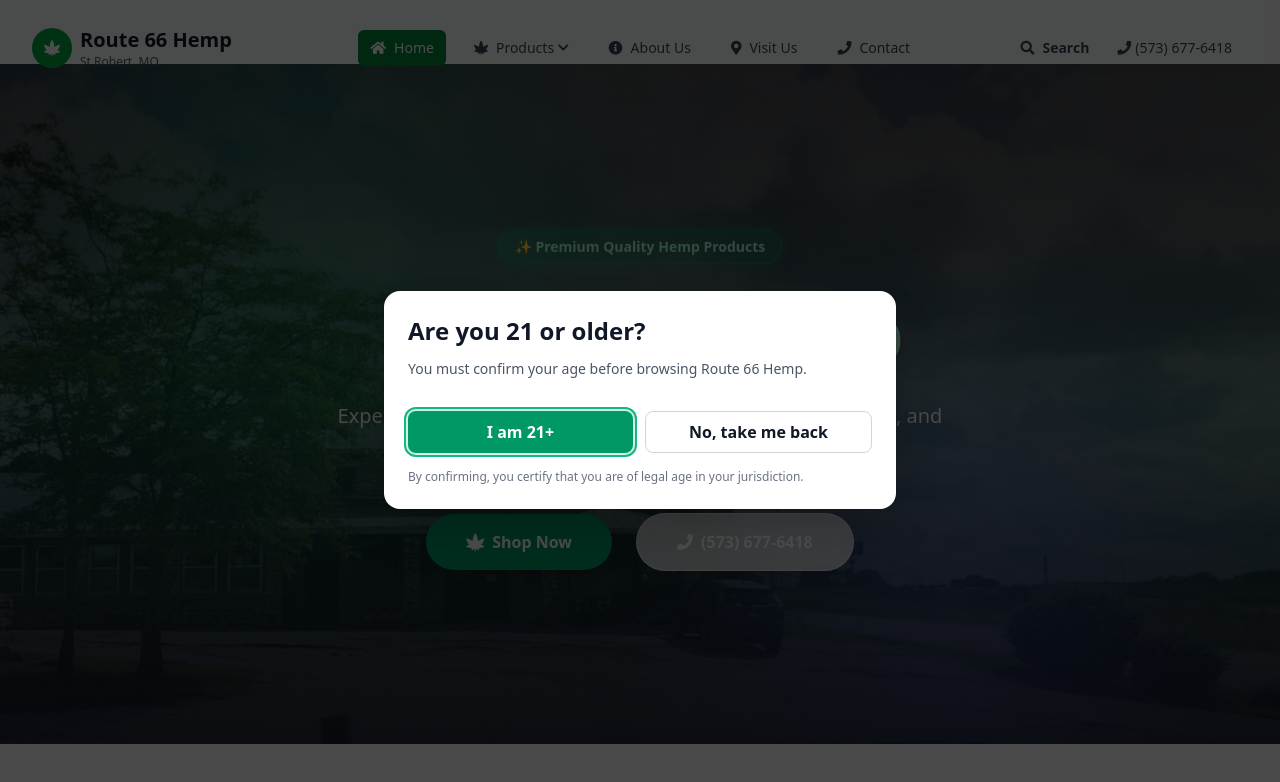
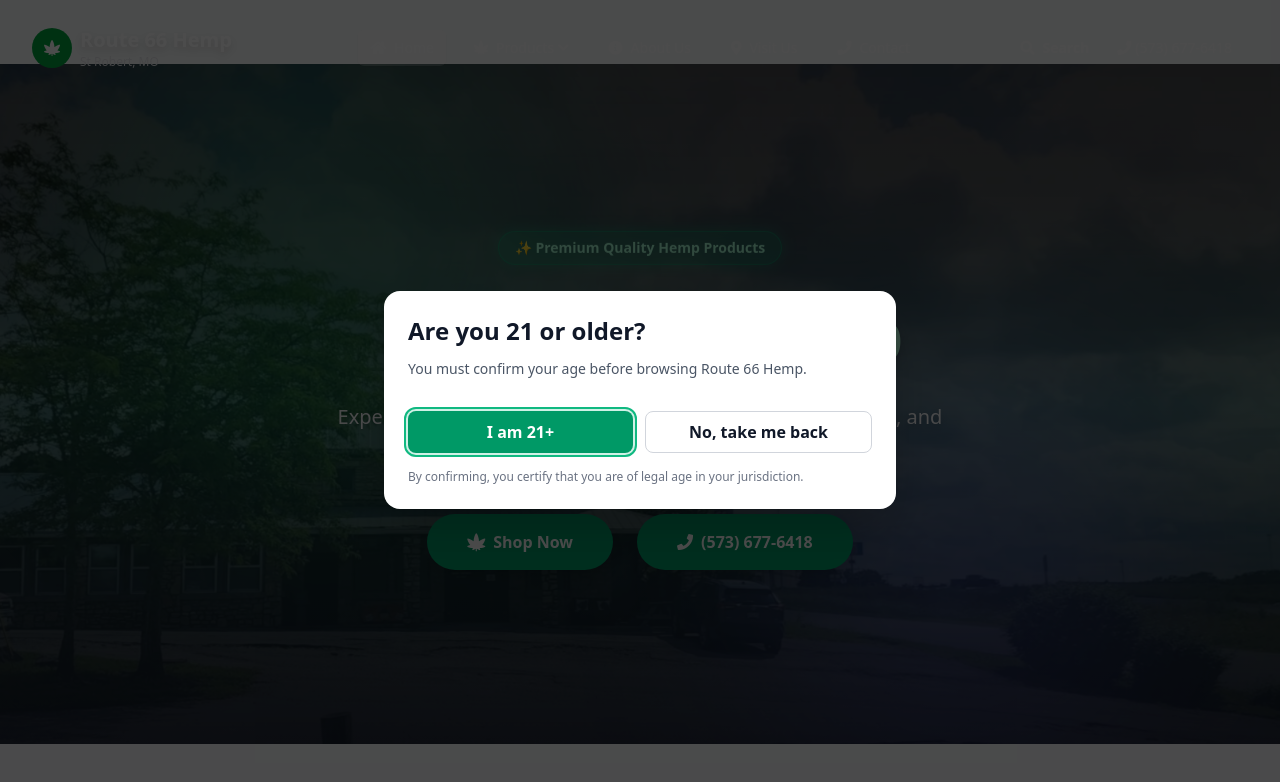
Before and after one commit to Christoph9211/route66-next, a Next.js app: page / in a window 1280 px wide. Shown: the top 782 px of the page. Built offline with nearby package versions, Linux system fonts and the light colour scheme.

Commit message:
improved the styling and functionality

```diff
--- a/app/globals.css
+++ b/app/globals.css
@@ -312,7 +312,6 @@
   color: #0b5c52;
 }
 
-.dark .policy-content,
 @media (prefers-color-scheme: dark) {
   .policy-content {
     color: var(--color-text-primary);
@@ -336,11 +335,6 @@
   height: 100%;
 }
 
-* {
-  -webkit-backface-visibility: hidden;
-  backface-visibility: hidden;
-}
-
 html {
   scroll-behavior: smooth;
   overflow-x: hidden;
--- a/components/HeroSection.tsx
+++ b/components/HeroSection.tsx
@@ -64,9 +64,9 @@
 
                     <a
                         href="tel:+15736776418"
-                        className="group rounded-full glass px-10 py-4 text-base font-bold text-white transition-all hover:bg-white/20 hover:scale-105 focus-enhanced"
+                        className="group relative overflow-hidden rounded-full bg-emerald-600 px-10 py-4 text-base font-bold text-white shadow-theme-lg transition-all hover:bg-emerald-500 hover:scale-105 hover:shadow-theme-glow focus-enhanced"
                     >
-                        <span className="flex items-center">
+                        <span className="relative z-10 flex items-center">
                             <i className="fas fa-phone mr-2 group-hover:animate-pulse" />
                             (573) 677-6418
                         </span>
--- a/components/Navigation.tsx
+++ b/components/Navigation.tsx
@@ -197,16 +197,29 @@
 
     const mobileMenuAriaHidden = !isMenuOpen && !shouldRenderMobileMenu ? true : undefined
     const mobileMenuItemTabIndex = isMenuOpen ? 0 : -1
+    const headerClasses = `fixed left-0 right-0 top-0 z-50 text-white transition-all duration-500 ${isScrolled
+        ? 'glass-dark border-b border-white/10 py-2 shadow-theme-md'
+        : 'bg-transparent py-4'
+        }`
+    const brandTitleClass = 'text-xl font-bold text-white drop-shadow-lg'
+    const brandSubtitleClass = 'text-xs text-gray-200'
+    const desktopNavBaseClass =
+        'focus-enhanced flex items-center rounded-md px-3 py-2 text-sm font-medium transition-colors duration-200'
+    const desktopNavActiveClass = 'bg-white/20 text-white shadow-theme-sm'
+    const desktopNavInactiveClass =
+        'text-white hover:bg-white/10 hover:text-white dark:text-gray-200 dark:hover:bg-gray-700 dark:hover:text-green-300'
+    const contactLinkClass =
+        'text-white hover:text-green-100 dark:text-gray-200 dark:hover:text-green-300'
+    const mobileToggleClass =
+        'text-white hover:bg-white/10 hover:text-white dark:text-gray-200 dark:hover:bg-gray-700 dark:hover:text-green-300'
+    const searchTone = 'onDark'
 
     return (
         <>
             {/* Main Navigation Header */}
             <header
                 id="navigation"
-                className={`fixed left-0 right-0 top-0 z-50 transition-all duration-500 ${isScrolled
-                    ? 'glass dark:glass-dark shadow-theme-md py-2'
-                    : 'bg-transparent py-4'
-                    }`}
+                className={headerClasses}
             >
                 <nav role="navigation" aria-label="Primary" className="mx-auto max-w-7xl px-4 sm:px-6 lg:px-8">
                     <div className="flex h-16 items-center justify-between">
@@ -220,10 +233,10 @@
                                     />
                                 </div>
                                 <div className="hidden sm:block">
-                                    <span className="text-xl font-bold text-gray-900 dark:text-white">
+                                    <span className={brandTitleClass}>
                                         Route 66 Hemp
                                     </span>
-                                    <div className="text-xs text-gray-600 dark:text-gray-300">
+                                    <div className={brandSubtitleClass}>
                                         St Robert, MO
                                     </div>
                                 </div>
@@ -264,9 +277,9 @@
                                                     ? activeDropdown === item.id ? 'true' : 'false'
                                                     : undefined
                                             }
-                                            className={`focus-enhanced flex items-center rounded-md px-3 py-2 text-sm font-medium transition-colors duration-200 ${activeSection === item.id
-                                                ? 'bg-green-700 text-white'
-                                                : 'text-gray-700 hover:bg-green-100 hover:text-green-700 dark:text-gray-300 dark:hover:bg-gray-700 dark:hover:text-green-300'
+                                            className={`${desktopNavBaseClass} ${activeSection === item.id
+                                                ? desktopNavActiveClass
+                                                : desktopNavInactiveClass
                                                 }`}
                                         >
                                             <i
@@ -286,7 +299,7 @@
                                         {/* Desktop Dropdown */}
                                         {item.submenu && (
                                         <div
-                                                className={`absolute left-0 mt-2 w-48 font-bold rounded-xl glass dark:glass-dark shadow-theme-xl ring-1 ring-black/5 transition-all duration-300 ${activeDropdown === item.id
+                                            className={`absolute left-0 mt-2 w-48 rounded-xl border border-white/10 bg-gray-900/90 text-white shadow-theme-xl backdrop-blur-md transition-all duration-300 ${activeDropdown === item.id
                                                 ? 'visible opacity-100 translate-y-0'
                                                 : 'invisible opacity-0 -translate-y-2 pointer-events-none'
                                                 }`}
@@ -319,7 +332,7 @@
                                                                     }
                                                                 )
                                                             }
-                                                                className="block px-4 py-2 text-black dark:text-gray-300 hover:bg-green-100 hover:text-green-700 dark:hover:bg-gray-700 dark:hover:text-green-300"
+                                                            className="block px-4 py-2 text-white hover:bg-white/10 hover:text-white"
                                                             role="menuitem"
                                                         >
                                                             {
@@ -340,13 +353,13 @@
                         {/* Contact Info & Mobile Menu Button */}
                         <div className="flex items-center space-x-4">
                             {/* Search Component */}
-                            <SearchNavigation />
+                            <SearchNavigation tone={searchTone} />
 
                             {/* Quick Contact (Desktop) */}
                             <div className="hidden items-center space-x-4 text-sm lg:flex">
                                 <a
                                     href="tel:+15736776418"
-                                    className="flex items-center text-gray-700 hover:text-green-600 dark:text-gray-300 dark:hover:text-green-400"
+                                    className={`flex items-center ${contactLinkClass}`}
                                 >
                                     <i
                                         className="fas fa-phone mr-1"
@@ -362,7 +375,7 @@
                                 onClick={toggleMenu}
                                 aria-expanded={isMenuOpen}
                                 aria-controls="mobile-menu"
-                                className="focus-enhanced inline-flex items-center justify-center rounded-md p-2 text-gray-700 hover:bg-green-100 hover:text-green-700 focus:outline-none focus:ring-2 focus:ring-inset focus:ring-green-500 md:hidden dark:text-gray-300 dark:hover:bg-gray-700 dark:hover:text-green-300"
+                                className={`focus-enhanced inline-flex items-center justify-center rounded-md p-2 focus:outline-none focus:ring-2 focus:ring-inset focus:ring-green-500 md:hidden ${mobileToggleClass}`}
                             >
                                 <span className="sr-only">{isMenuOpen ? 'Close main menu' : 'Open main menu'}</span>
                                 <i
--- a/components/SearchNavigation.tsx
+++ b/components/SearchNavigation.tsx
@@ -6,7 +6,13 @@
 import { scrollToSection } from '@/utils/scrollToSection'
 import type { Product } from '@/types/product'
 
-function SearchNavigation() {
+type SearchNavigationTone = 'onLight' | 'onDark'
+
+interface SearchNavigationProps {
+    tone?: SearchNavigationTone
+}
+
+function SearchNavigation({ tone = 'onLight' }: SearchNavigationProps) {
     const [isOpen, setIsOpen] = useState(false)
     const [query, setQuery] = useState('')
     const [results, setResults] = useState<Product[]>([])
@@ -500,13 +506,19 @@
         return () => document.removeEventListener('pointerdown', handlePointerDown)
     }, [closeSearch, isOpen])
 
+    const triggerTextClasses =
+        tone === 'onDark'
+            ? 'text-white hover:text-green-100 dark:text-white dark:hover:text-green-300'
+            : 'text-gray-700 hover:text-green-600 dark:text-gray-300 dark:hover:text-green-400'
+    const triggerClasses = `focus-enhanced flex items-center px-3 py-2 text-sm transition-colors ${triggerTextClasses}`
+
     return (
         <div className="relative">
             <AccessibilityAnnouncer message={announceMessage} />
             <button
                 type="button"
                 onClick={() => (isOpen ? closeSearch() : openSearch())}
-                className="focus-enhanced flex items-center px-3 py-2 text-sm text-gray-700 transition-colors hover:text-green-600 dark:text-gray-300 dark:hover:text-green-400"
+                className={triggerClasses}
                 aria-label="Search products"
                 aria-expanded={isOpen}
                 aria-controls="search-navigation-dialog"
--- a/proxy.ts
+++ b/proxy.ts
@@ -1,4 +1,4 @@
-import { NextRequest, NextResponse } from 'next/server'
+import { NextResponse } from 'next/server'
 
 /**
  * Sets a Content Security Policy header to prevent malicious scripts from being executed
@@ -11,10 +11,9 @@
  * Object-src is set to none to prevent malicious objects from being executed
  * Base-uri is set to self to prevent malicious base URLs from being used
  * Frame-ancestors is set to none to prevent malicious frames from being executed
- * @param {NextRequest} _request
  * @returns {NextResponse}
  */
-export function proxy(_request: NextRequest): NextResponse {
+export function proxy(): NextResponse {
   const response = NextResponse.next()
 
   const analyticsHosts = [
@@ -39,15 +38,9 @@
     "frame-ancestors": ["'none'"],
   }
 
-  const csp = Object.entries(cspDirectives)
+  response.headers.set('Content-Security-Policy', Object.entries(cspDirectives)
     .map(([key, values]) => `${key} ${values.join(' ')}`)
-    .join('; ')
-
-  response.headers.set('Content-Security-Policy', csp)
+    .join('; '))
 
   return response
 }
-
-export const config = {
-  matcher: '/:path*',
-}
--- a/tsconfig.json
+++ b/tsconfig.json
@@ -1,10 +1,11 @@
 {
   "compilerOptions": {
+    "forceConsistentCasingInFileNames": true,
     "target": "es2017",
     "lib": [
       "dom",
       "dom.iterable",
-      "es2024"
+      "es2022"
     ],
     "allowJs": true,
     "skipLibCheck": true,
```
Lines whose indentation alone changed are shown as unchanged.
